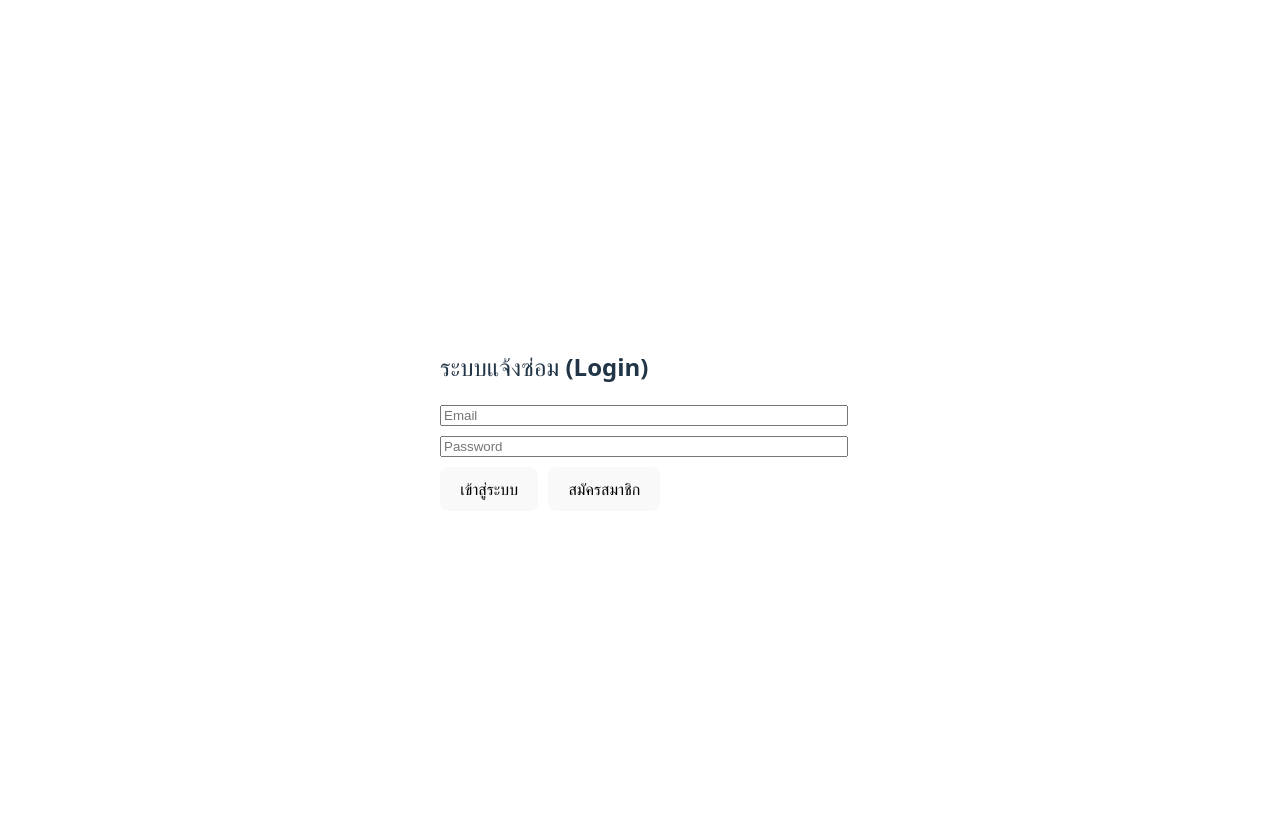
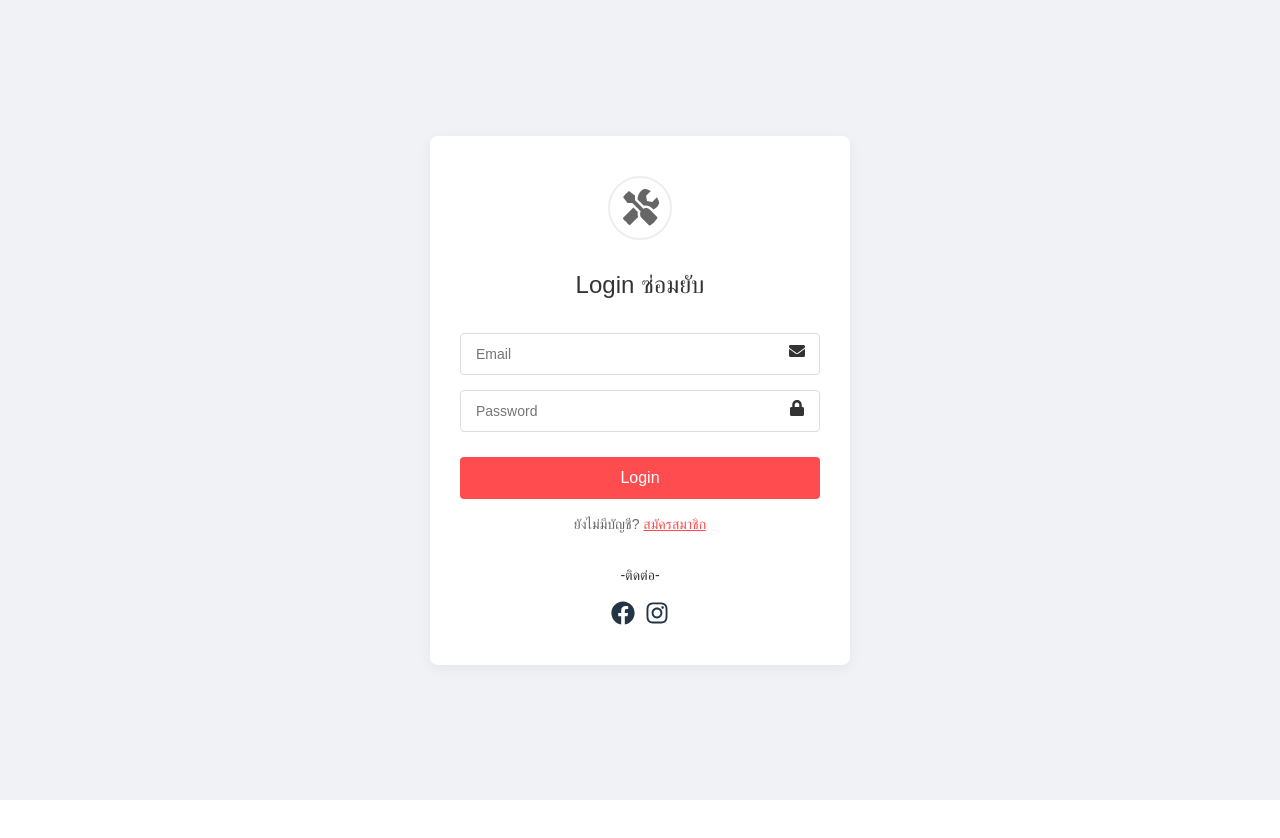
Before and after one commit to Nattawut2J/App_dev-project, a React (Vite) app: page /login in a window 1280 px wide. After the commit the page ends 800 px from the top, so only its background shows below. Built offline with nearby package versions, Linux system fonts and the light colour scheme.

Commit message:
ปรับปรุงหน้าล็อกอิน: เพิ่มฟีเจอร์การลงทะเบียน, ปรับปรุง UI และจัดการข้อผิดพลาด

```diff
--- a/src/pages/Login.jsx
+++ b/src/pages/Login.jsx
@@ -1,12 +1,14 @@
 import { useState } from 'react'
 import { useNavigate } from 'react-router-dom'
 import { supabase } from '../lib/supabaseClient'
+import { FaTools, FaEnvelope, FaLock, FaFacebook, FaInstagram } from 'react-icons/fa'
 
 export default function Login() {
   const [email, setEmail] = useState('')
   const [password, setPassword] = useState('')
   const [loading, setLoading] = useState(false)
   const [error, setError] = useState('')
+  const [isRegistering, setIsRegistering] = useState(false)
   const navigate = useNavigate()
 
   const handleLogin = async (e) => {
@@ -14,58 +16,192 @@ export default function Login() {
     setLoading(true)
     setError('')
 
-    const { error } = await supabase.auth.signInWithPassword({ email, password })
-    if (error) {
-      setError(error.message)
-      setLoading(false)
-      return
-    }
-
-    navigate('/profile', { replace: true })
-  }
-
-  const handleSignUp = async (e) => {
-    e.preventDefault()
-    setLoading(true)
-    setError('')
-
-    try {
-      const { error } = await supabase.auth.signUp({ email, password })
+    if (isRegistering) {
+      const { error } = await supabase.auth.signUp({
+        email,
+        password,
+      })
       if (error) {
         setError(error.message)
       } else {
-        setError('สมัครสมาชิกสำเร็จ! กรุณาเช็คอีเมลเพื่อยืนยัน')
+        // Should show success message
+        setError('ลงทะเบียนสำเร็จ! กรุณาตรวจสอบอีเมลเพื่อยืนยันตัวตน')
       }
-    } catch (err) {
-      console.error('Sign-up failed:', err)
-      setError(err?.message ?? 'Failed to fetch')
-    } finally {
       setLoading(false)
+    } else {
+      const { error } = await supabase.auth.signInWithPassword({
+        email,
+        password,
+      })
+      if (error) {
+        setError(error.message)
+        setLoading(false)
+      } else {
+        // Redirect will be handled by auth state change or router logic
+        navigate('/dashboard', { replace: true })
+      }
     }
   }
 
   return (
     <div style={{
-      padding: '20px',
-      maxWidth: '400px',
-      margin: 'auto',
       display: 'flex',
-      flexDirection: 'column',
+      alignItems: 'center',
       justifyContent: 'center',
-      minHeight: '100vh'
+      minHeight: '100vh',
+      backgroundColor: '#f0f2f5',
+      fontFamily: "'Sarabun', sans-serif"
     }}>
-      <h2>ระบบแจ้งซ่อม (Login)</h2>
-      <form>
-        <input type="email" placeholder="Email" value={email} onChange={(e) => setEmail(e.target.value)} style={{ display: 'block', width: '100%', marginBottom: '10px' }} />
-        <input type="password" placeholder="Password" value={password} onChange={(e) => setPassword(e.target.value)} style={{ display: 'block', width: '100%', marginBottom: '10px' }} />
-        {error && <div style={{ color: error.includes('สำเร็จ') ? 'green' : 'red', marginBottom: 10 }}>{error}</div>}
-        <button onClick={handleLogin} disabled={loading} style={{ marginRight: '10px' }}>
-          {loading ? 'กำลังเข้าสู่ระบบ...' : 'เข้าสู่ระบบ'}
-        </button>
-        <button onClick={handleSignUp} disabled={loading}>
-          สมัครสมาชิก
-        </button>
-      </form>
+      <div style={{
+        background: 'white',
+        padding: '40px 30px',
+        borderRadius: '8px',
+        boxShadow: '0 4px 15px rgba(0,0,0,0.05)',
+        width: '100%',
+        maxWidth: '360px',
+        textAlign: 'center'
+      }}>
+        <div style={{ marginBottom: '20px', color: '#666' }}>
+          <FaTools size={40} style={{ border: '2px solid #eee', padding: '10px', borderRadius: '50%' }} />
+        </div>
+
+        <h2 style={{
+          margin: '0 0 30px',
+          fontSize: '24px',
+          fontWeight: '500',
+          color: '#333'
+        }}>
+          {isRegistering ? 'Sign Up ซ่อมยับ' : 'Login ซ่อมยับ'}
+        </h2>
+
+        <form onSubmit={handleLogin}>
+          <div style={{ position: 'relative', marginBottom: '15px' }}>
+            <div style={{
+              position: 'absolute',
+              top: '50%',
+              right: '15px',
+              transform: 'translateY(-50%)',
+              color: '#333'
+            }}>
+              <FaEnvelope />
+            </div>
+            <input
+              type="email"
+              placeholder="Email"
+              value={email}
+              onChange={(e) => setEmail(e.target.value)}
+              style={{
+                width: '100%',
+                padding: '12px 40px 12px 15px',
+                border: '1px solid #ddd',
+                borderRadius: '4px',
+                fontSize: '14px',
+                outline: 'none',
+                boxSizing: 'border-box'
+              }}
+              required
+            />
+          </div>
+
+          <div style={{ position: 'relative', marginBottom: '25px' }}>
+            <div style={{
+              position: 'absolute',
+              top: '50%',
+              right: '15px',
+              transform: 'translateY(-50%)',
+              color: '#333'
+            }}>
+              <FaLock />
+            </div>
+            <input
+              type="password"
+              placeholder="Password"
+              value={password}
+              onChange={(e) => setPassword(e.target.value)}
+              style={{
+                width: '100%',
+                padding: '12px 40px 12px 15px',
+                border: '1px solid #ddd',
+                borderRadius: '4px',
+                fontSize: '14px',
+                outline: 'none',
+                boxSizing: 'border-box'
+              }}
+              required
+            />
+          </div>
+
+          {error && (
+            <div style={{
+              color: error.includes('สำเร็จ') ? 'green' : '#ff4d4f',
+              fontSize: '13px',
+              marginBottom: '15px',
+              textAlign: 'left'
+            }}>
+              {error}
+            </div>
+          )}
+
+          <button
+            type="submit"
+            disabled={loading}
+            style={{
+              width: '100%',
+              padding: '12px',
+              backgroundColor: isRegistering ? '#28a745' : '#ff4d4f',
+              color: 'white',
+              border: 'none',
+              borderRadius: '4px',
+              fontSize: '16px',
+              cursor: loading ? 'not-allowed' : 'pointer',
+              marginBottom: '15px',
+              transition: 'background 0.3s'
+            }}
+          >
+            {loading ? 'Processing...' : (isRegistering ? 'Register' : 'Login')}
+          </button>
+
+          <div style={{ marginBottom: '20px', fontSize: '14px', color: '#666' }}>
+            {isRegistering ? 'มีบัญชีอยู่แล้ว? ' : 'ยังไม่มีบัญชี? '}
+            <span
+              onClick={() => {
+                setError('')
+                setIsRegistering(!isRegistering)
+              }}
+              style={{
+                color: '#ff4d4f',
+                cursor: 'pointer',
+                fontWeight: 'bold',
+                textDecoration: 'underline'
+              }}
+            >
+              {isRegistering ? 'เข้าสู่ระบบ' : 'สมัครสมาชิก'}
+            </span>
+          </div>
+        </form>
+
+        <div style={{ marginTop: '30px' }}>
+          <div style={{
+            fontSize: '14px',
+            color: '#333',
+            marginBottom: '15px',
+            position: 'relative'
+          }}>
+            -ติดต่อ-
+          </div>
+          <div style={{
+            display: 'flex',
+            justifyContent: 'center',
+            alignItems: 'center',
+            marginTop: '10px'
+          }}>
+            <div style={{ display: 'flex', gap: '10px' }}>
+              <FaFacebook size={24} style={{ cursor: 'pointer' }} />
+              <FaInstagram size={24} style={{ cursor: 'pointer' }} />
+            </div>
+          </div>
+        </div>
+      </div>
     </div>
   )
 }
```
